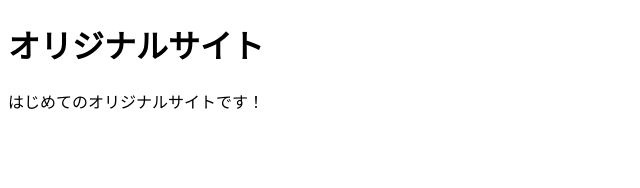
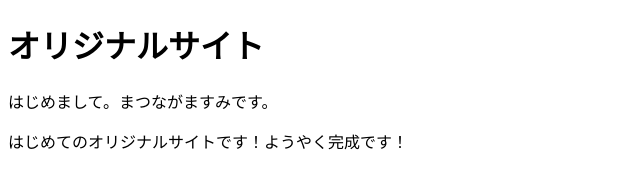
Before and after one commit to masumimatunaga/mytest, a plain HTML site: page index.html in a window 1280 px wide. Shown: the whole page, without its empty margins (0-640 px from the left). Drawn offline with Linux system fonts and the light colour scheme.

Commit message:
Add files via upload

```diff
--- a/index.html
+++ b/index.html
@@ -7,6 +7,7 @@
 </head>
 <body>
   <h1>オリジナルサイト</h1>
-  <p>はじめてのオリジナルサイトです！</p>
+  <p>はじめまして。まつながますみです。</p>
+  <p>はじめてのオリジナルサイトです！ようやく完成です！</p>
 </body>
 </html>
```
